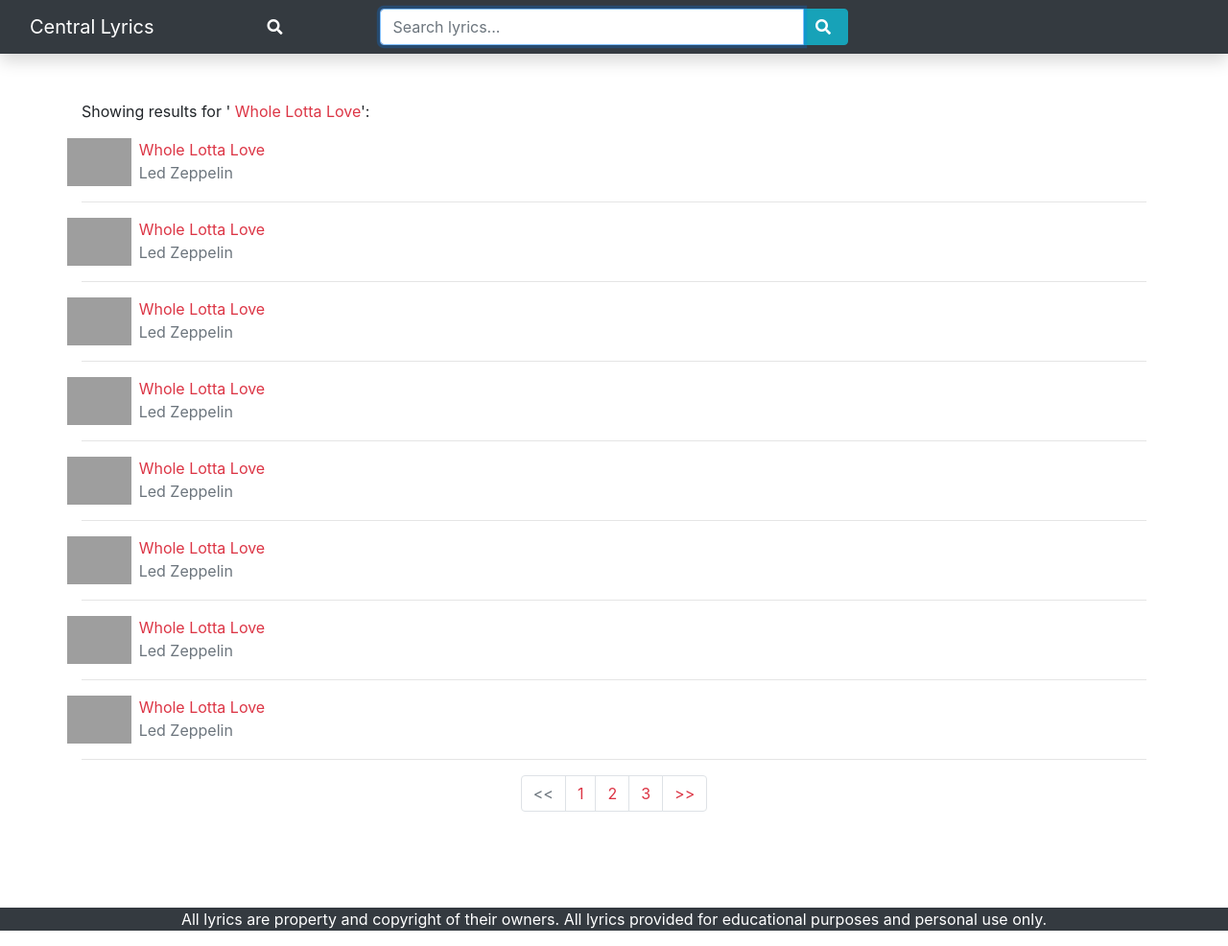
After one commit to kingnz007/Central-Lyrics, a Django app: template templates/central/search.html in a window 1280 px wide. The commit adds this page. Shown: the whole page at 96% size. Run offline with Django 3.2, Linux system fonts and the light colour scheme; the template is opened without the code that fills it, so the values that code supplies are empty; some libraries are stand-ins or nearby versions; grey boxes are pictures that could not be loaded.

Commit message:
Json retrieved

```diff
--- a/central/urls.py
+++ b/central/urls.py
@@ -2,5 +2,8 @@
 from . import views
 
 urlpatterns = [
-    path('', views.index, name='index')
+    path('', views.index, name='index'),
+    path('search', views.search, name='search'),
+
+    path('lyrics', views.lyrics, name='lyrics'),
 ]
--- /dev/null
+++ b/templates/central/search.html
@@ -0,0 +1,182 @@
+{% extends 'base.html' %}
+
+
+{% block title %} | Search Results {% endblock %}
+
+{% block content %}
+<div class="container mt-5">
+    <p>
+        Showing results for ' <span class="text-danger">Whole Lotta Love</span>':
+    </p>
+
+    <div id="album">
+        <div class="result">
+            <div class="row">
+                <div class="col-xs-2">
+                    <a href="">
+                        <img src="https://chapelboromedia.s3.amazonaws.com/uploads/2019/09/10124917/Led-Zeppelin-1.jpg" height="50px" alt="">
+                    </a>
+                </div>
+                <div class="col-xs-10 pl-2">
+                    <span>
+                     <a href="" class="text-danger">Whole Lotta Love</a>
+                    </span>
+                    <br />
+                    <span class="text-muted">Led Zeppelin</span>
+                </div>
+            </div>
+            <hr />
+        </div>
+
+        <div class="result">
+            <div class="row">
+                <div class="col-xs-2">
+                    <a href="">
+                        <img src="https://chapelboromedia.s3.amazonaws.com/uploads/2019/09/10124917/Led-Zeppelin-1.jpg" height="50px" alt="">
+                    </a>
+                </div>
+                <div class="col-xs-10 pl-2">
+                    <span>
+                     <a href="" class="text-danger">Whole Lotta Love</a>
+                    </span>
+                    <br />
+                    <span class="text-muted">Led Zeppelin</span>
+                </div>
+            </div>
+            <hr />
+        </div>
+
+        <div class="result">
+            <div class="row">
+                <div class="col-xs-2">
+                    <a href="">
+                        <img src="https://chapelboromedia.s3.amazonaws.com/uploads/2019/09/10124917/Led-Zeppelin-1.jpg" height="50px" alt="">
+                    </a>
+                </div>
+                <div class="col-xs-10 pl-2">
+                    <span>
+                     <a href="" class="text-danger">Whole Lotta Love</a>
+                    </span>
+                    <br />
+                    <span class="text-muted">Led Zeppelin</span>
+                </div>
+            </div>
+            <hr />
+        </div>
+
+        <div class="result">
+            <div class="row">
+                <div class="col-xs-2">
+                    <a href="">
+                        <img src="https://chapelboromedia.s3.amazonaws.com/uploads/2019/09/10124917/Led-Zeppelin-1.jpg" height="50px" alt="">
+                    </a>
+                </div>
+                <div class="col-xs-10 pl-2">
+                    <span>
+                     <a href="" class="text-danger">Whole Lotta Love</a>
+                    </span>
+                    <br />
+                    <span class="text-muted">Led Zeppelin</span>
+                </div>
+            </div>
+            <hr />
+        </div>
+
+        <div class="result">
+            <div class="row">
+                <div class="col-xs-2">
+                    <a href="">
+                        <img src="https://chapelboromedia.s3.amazonaws.com/uploads/2019/09/10124917/Led-Zeppelin-1.jpg" height="50px" alt="">
+                    </a>
+                </div>
+                <div class="col-xs-10 pl-2">
+                    <span>
+                     <a href="" class="text-danger">Whole Lotta Love</a>
+                    </span>
+                    <br />
+                    <span class="text-muted">Led Zeppelin</span>
+                </div>
+            </div>
+            <hr />
+        </div>
+
+        <div class="result">
+            <div class="row">
+                <div class="col-xs-2">
+                    <a href="">
+                        <img src="https://chapelboromedia.s3.amazonaws.com/uploads/2019/09/10124917/Led-Zeppelin-1.jpg" height="50px" alt="">
+                    </a>
+                </div>
+                <div class="col-xs-10 pl-2">
+                    <span>
+                     <a href="" class="text-danger">Whole Lotta Love</a>
+                    </span>
+                    <br />
+                    <span class="text-muted">Led Zeppelin</span>
+                </div>
+            </div>
+            <hr />
+        </div>
+
+        <div class="result">
+            <div class="row">
+                <div class="col-xs-2">
+                    <a href="">
+                        <img src="https://chapelboromedia.s3.amazonaws.com/uploads/2019/09/10124917/Led-Zeppelin-1.jpg" height="50px" alt="">
+                    </a>
+                </div>
+                <div class="col-xs-10 pl-2">
+                    <span>
+                     <a href="" class="text-danger">Whole Lotta Love</a>
+                    </span>
+                    <br />
+                    <span class="text-muted">Led Zeppelin</span>
+                </div>
+            </div>
+            <hr />
+        </div>
+
+        <div class="result">
+            <div class="row">
+                <div class="col-xs-2">
+                    <a href="">
+                        <img src="https://chapelboromedia.s3.amazonaws.com/uploads/2019/09/10124917/Led-Zeppelin-1.jpg" height="50px" alt="">
+                    </a>
+                </div>
+                <div class="col-xs-10 pl-2">
+                    <span>
+                     <a href="" class="text-danger">Whole Lotta Love</a>
+                    </span>
+                    <br />
+                    <span class="text-muted">Led Zeppelin</span>
+                </div>
+            </div>
+            <hr />
+        </div>
+    </div> <!-- Album -->
+
+    <!-- pagiantion -->
+    <div id="page-navigation" style="margin-bottom: 100px;">
+        <nav aria-label="Page navigation example">
+            <ul class="pagination justify-content-center">
+              <li class="page-item disabled">
+                <a class="page-link" href="#" tabindex="-1"><<</a>
+              </li>
+              <li class="page-item">
+                  <a class="page-link text-danger" href="#">1</a>
+                </li>
+              <li class="page-item">
+                  <a class="page-link text-danger" href="#">2</a>
+                </li>
+              <li class="page-item">
+                  <a class="page-link text-danger" href="#">3</a>
+                </li>
+              <li class="page-item">
+                <a class="page-link text-danger" href="#"> >> </a>
+              </li>
+            </ul>
+          </nav>
+    </div>
+
+  </div> <!-- Container -->
+{% endblock %}
--- a/templates/partials/_navbar.html
+++ b/templates/partials/_navbar.html
@@ -2,7 +2,7 @@
 
 <nav class="navbar navbar-expand-lg navbar-dark bg-dark shadow">
     <div class="container-fluid">
-        <a class="navbar-brand logo" href="index.html">Central Lyrics</a>
+        <a class="navbar-brand logo" href="{% url 'index' %}">Central Lyrics</a>
 
         <button class="btn btn-link" id="searchIcon">
             <i class="fas fa-search text-white"></i>
@@ -13,17 +13,18 @@
         </button>
 
           <div class="form-wrapper justify-content-center" style="width: 40%; margin-right: 30%;">
-            <form class="form-inline my-2 my-lg-0">
-                <div class="input-group w-100" id="wrap">
-                    <input type="search" class="form-control" id="searchField" placeholder="Search lyrics..." autofocus>
-                    <div class="input-group-append">
-                      <button class="btn btn-info my-2 my-sm-0" id="searchButton" type="button">
-                          <i class="fas fa-search"></i>&nbsp;
-                      </button>
+            <form action="{% url 'search' %}" method="GET" class="form-inline my-2 my-lg-0">
+              <div class="input-group w-100" id="wrap">
+                <input type="search" class="form-control" id="searchField"
+                name="q" placeholder="Search lyrics..." autofocus>
+                <div class="input-group-append">
+                  <button type="submit" class="btn btn-info my-2 my-sm-0" id="searchButton">
+                      <i class="fas fa-search"></i>&nbsp;
+                  </button>
+                </div>
+              </div>
+            </form>
 
-                    </div>
-                  </div>
-              </form>
             </div>
     </div>
   </nav>
```
Also changed, not shown: central/views.py (+21 -0 lines), templates/central/lyrics.html (added, +45 -0 lines).
